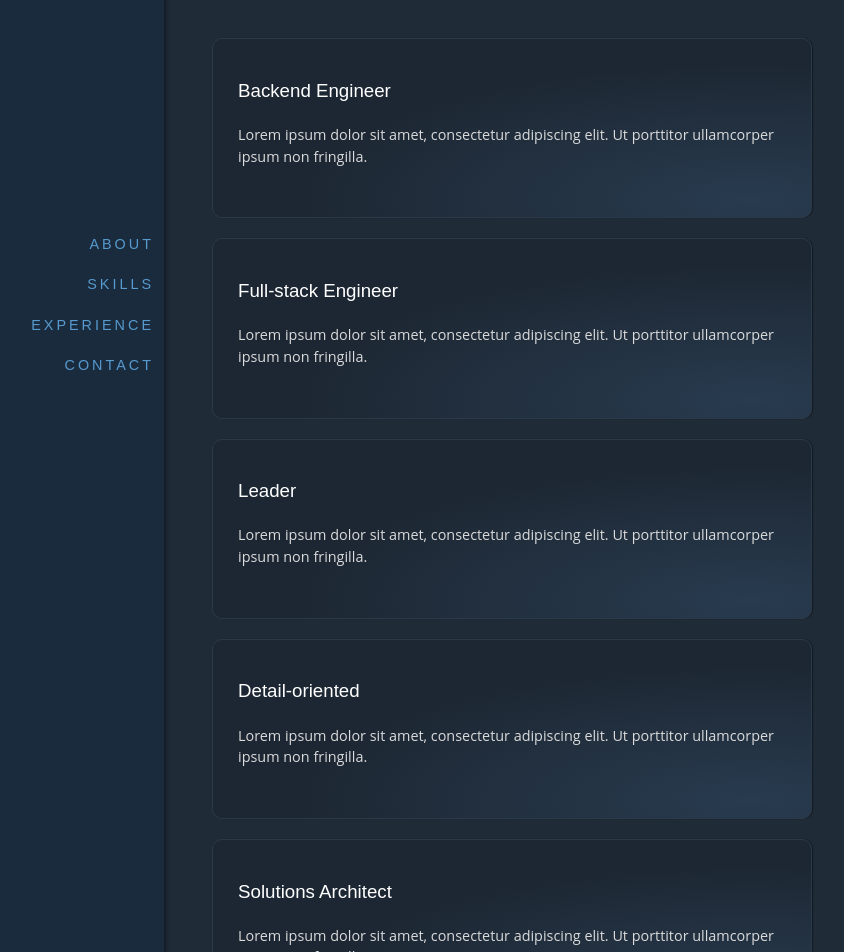
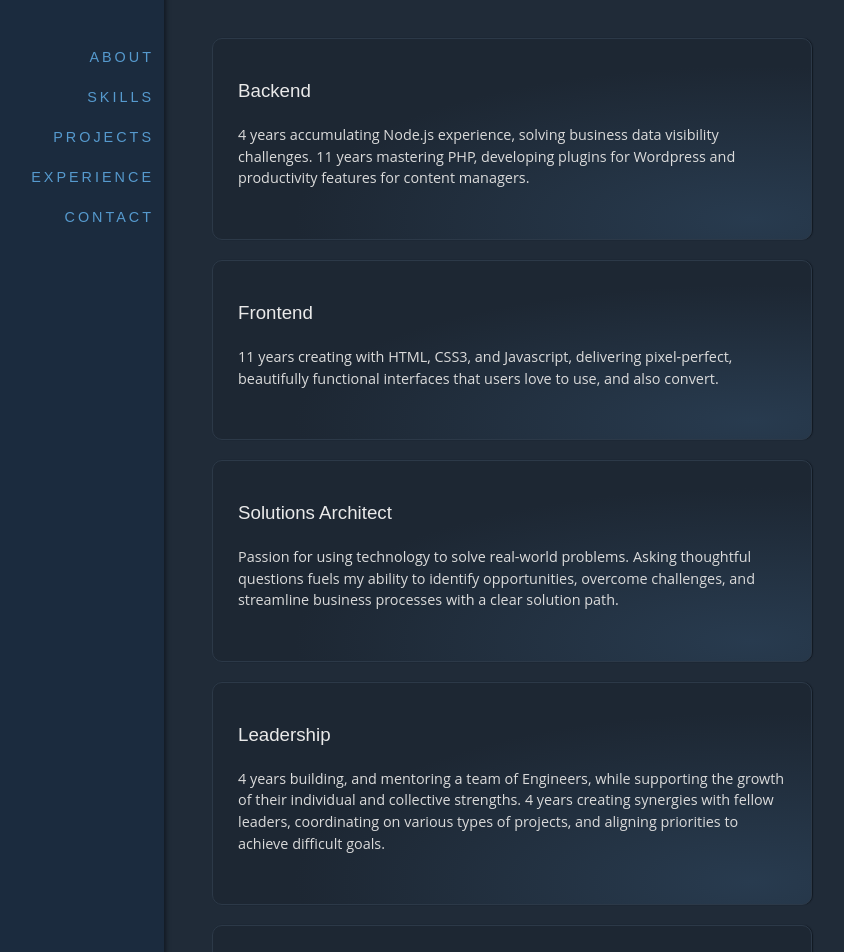
Before and after one commit to brucecastro/brucecastro.dev, a Nuxt app: page /skills in a window 1280 px wide. Shown: the part 140-1092 px from the top of the page, without its empty margins (240-1084 px from the left). Built offline with nearby package versions, Linux system fonts and the light colour scheme.

Commit message:
Add text to About, Skills, and Experience pages
- Small modifications to sidebar

```diff
--- a/assets/css/main.css
+++ b/assets/css/main.css
@@ -4,6 +4,10 @@ body {
   margin: 0;
   padding: 0;
   max-width: none;
+}
+
+h1, h2, h3, h4, h5, h6, strong {
+  color: #eaeaea
 }
 
 h1,
--- a/components/TheSidebar.vue
+++ b/components/TheSidebar.vue
@@ -19,10 +19,7 @@ aside {
 
   .brand {
     font-family: Sora, Arial, sans-serif;
-    text-transform: uppercase;
-    font-size: 1.1rem;
     letter-spacing: 1px;
-    text-align:center;
     user-select: none;
   }
 
--- a/components/menu.vue
+++ b/components/menu.vue
@@ -1,5 +1,5 @@
 <template>
-  <div :class="['menu', {active}]">
+  <div :class="['menu', { active }]">
     <div class="menu-btn" @click="toggleMenu">
       <span>&nbsp;</span>
     </div>
@@ -13,6 +13,11 @@
         <li>
           <NuxtLink to="/skills">
             Skills
+          </NuxtLink>
+        </li>
+        <li>
+          <NuxtLink to="/projects">
+            Projects
           </NuxtLink>
         </li>
         <li>
@@ -57,8 +62,8 @@ export default {
 .menu-items {
   display: flex;
   flex-direction: column;
-  justify-content:center;
   height: 100vh;
+  padding-top:110px;
 
   ul {
     list-style-type: none;
@@ -83,19 +88,19 @@ export default {
     position:absolute;
     top:0;
     left:0;
-    width: 50%;
+    width: 45%;
     flex-direction: row;
+    justify-content: end;
     padding-top:50px;
+    padding-right:20px;
     background-color: #1b2b3e;
     box-shadow: 1px 0px 4px 1px rgb(17, 25, 34);
-    transform: translate(-150%);
+    transform: translate(-130%);
     transition: transform 0.5s ease-in-out;
   }
 
   .active .menu-items {
     position: fixed;
-    display: flex;
-    left: 0;
     transform: translateX(0);
   }
 
--- a/pages/experience.vue
+++ b/pages/experience.vue
@@ -5,25 +5,31 @@
     <h2>Generous Industries</h2>
     <div class="subtitle"><span>Senior Full-Stack Engineer</span><span>Dec 2022 - Jul 2023</span></div>
     <ul>
-      <li>Technical Oversight</li>
-      <li>Node.js GCP serverless data pipelines</li>
-      <li>Rebuild site in Wordpress</li>
+      <li>Technical oversight of a development agency for a SaaS in the finance industry</li>
+      <li>Development of serverless data pipelines (Node.js, GCP)</li>
+      <li>Implementation of the marketing website on Wordpress (PHP, Javascript, Tailwind)</li>
     </ul>
     <h2>Born Again Media</h2>
     <div class="subtitle"><span>Tech Lead</span><span>2016 - 2022</span></div>
     <ul>
-      <li>In charge of production environment</li>
+      <li>In charge of the production environment for Wordpress sites generating +$10m in revenue</li>
+      <li>Design and implement business-critical tools for financial visibility, and other key-metric data tracking (Node.js, Vue)</li>
+      <li>Scale the development team from 1 to 4 engineers, and lead the team through encouraging feedback</li>
+      <li>Project planning and coordination with other teams</li>
     </ul>
     <div class="subtitle"><span>Senior Full-Stack Engineer</span><span>2016 - 2018</span></div>
     <ul>
-      <li>In charge of production environment</li>
+      <li>Full-stack development of Wordpress plugins and website features (PHP, Javascript and SASS)</li>
     </ul>
     <h2>Leadvia</h2>
     <div class="subtitle"><span>Senior Full-Stack Engineer</span><span>2011 - 2016</span></div>
     <ul>
-      <li>Wordpress plugin development</li>
-      <li>Site feature development</li>
+      <li>Full-stack development and DevOps for 5 Wordpress sites (EC2, PHP, Javascript, SASS)</li>
+      <li>Full-stack development of a Magento e-commerce platform</li>
+      <li>Development of 2 iOS apps for online marketplaces (Objective-C)</li>
     </ul>
+
+    <p class="notice">Please reach out for more details, or resume</p>
   </div>
 </template>
 
@@ -54,5 +60,12 @@
   ul {
     list-style-type: square;
   }
+
+  .notice {
+    margin-top:50px;
+    font-family: inherit;
+    font-size: 1rem;
+    text-align: center;
+  }
 }
 </style>
--- a/pages/index.vue
+++ b/pages/index.vue
@@ -1,26 +1,35 @@
+<!-- eslint-disable vue/singleline-html-element-content-newline -->
 <template>
-  <div>
+  <div class="about">
     <h1>Hi, I'm Bruce Castro.</h1>
-    <div>
     <p>
-        I'm a Sr. Full-Stack Engineer with 11 years of experience building solutions
-        for the web, empowering teams members to grow, and fostering a healthy
-        company culture through encouraging feedback and positive relationships.
+      I'm a Full-Stack Engineer (PHP, Node.js and Vue.js) with 11 years of
+      experience creating high-quality solutions for the web, and to support highly effective teams.
     </p>
     <p>
-        Lorem ipsum dolor sit amet, consectetur adipiscing elit. Donec nisl velit,
-        interdum id nunc at, sollicitudin semper arcu. Maecenas eget enim tempus,
-        dapibus turpis sagittis, interdum urna. Morbi rutrum enim non augue
-        bibendum, quis dignissim dui rhoncus. Nulla molestie est a eros luctus
-        scelerisque. Duis ut molestie est, vel tincidunt ante. Vestibulum felis
-        ligula, ultrices vitae sem vestibulum, faucibus pretium quam. Vestibulum
-        eu interdum arcu.
+      My experience with PHP has been largely with Wordpress, developing features and plugins
+      for production, high-revenue generating websites. On the other hand, Node.js has
+      been at the forefront of various business-critical projects I have built on
+      Serverless architecture (GCP). I also possess extensive Frontend experience with
+      Javascript and jQuery, and more recently in Vue.js.
     </p>
     <p>
-        Lorem ipsum dolor sit amet, consectetur adipiscing elit. Donec nisl velit,
-        interdum id nunc at, sollicitudin semper arcu. Maecenas eget enim tempus,
-        dapibus turpis sagittis, interdum urna.
+      Finally, I am familiar with scaling a development team, its resources and processes,
+      as well as coordinating with other leaders. As a leader I care about the wellbeing
+      of the team, believe in empathic communication, spend time to mentor others,
+      take ownership of the projects I work on, foster innovation,
+      and strongly support a healthy culture through encouraging feedback, clear communication,
+      and positive relationships.
+    </p>
+    <p>
+      I invite you to see my <NuxtLink to="/experience">experience</NuxtLink> in more detail,
+      or explore a few recent <NuxtLink to="/projects">projects</NuxtLink>.
     </p>
   </div>
-  </div>
 </template>
+
+<style>
+.about p {
+  text-align: justify;
+}
+</style>
--- /dev/null
+++ b/pages/projects.vue
@@ -0,0 +1,5 @@
+<template>
+  <div>
+    Projects go here
+  </div>
+</template>
--- a/pages/skills.vue
+++ b/pages/skills.vue
@@ -3,28 +3,51 @@
     <h1>Skills.</h1>
     <ul class="skills">
       <li>
-        <h3>Backend Engineer</h3>
-        <p>Lorem ipsum dolor sit amet, consectetur adipiscing elit. Ut porttitor ullamcorper ipsum non fringilla.</p>
+        <h3>Backend</h3>
+        <p>
+          4 years accumulating Node.js experience, solving business data visibility challenges.
+          11 years mastering PHP, developing plugins for Wordpress
+          and productivity features for content managers.
+        </p>
       </li>
       <li>
-        <h3>Full-stack Engineer</h3>
-        <p>Lorem ipsum dolor sit amet, consectetur adipiscing elit. Ut porttitor ullamcorper ipsum non fringilla.</p>
+        <h3>Frontend</h3>
+        <p>
+          11 years creating with HTML, CSS3, and Javascript, delivering pixel-perfect,
+          beautifully functional interfaces that users love to use, and also convert.
+        </p>
       </li>
       <li>
-        <h3>Leader</h3>
-        <p>Lorem ipsum dolor sit amet, consectetur adipiscing elit. Ut porttitor ullamcorper ipsum non fringilla.</p>
+        <h3>Solutions Architect</h3>
+        <p>
+          Passion for using technology to solve real-world problems. Asking thoughtful questions fuels my
+          ability to identify opportunities, overcome challenges, and streamline business processes
+          with a clear solution path.
+        </p>
+      </li>
+      <li>
+        <h3>Leadership</h3>
+        <p>
+          4 years building, and mentoring a team of Engineers, while supporting the growth of
+          their individual and collective strengths.
+          4 years creating synergies with fellow leaders, coordinating on various types of projects,
+          and aligning priorities to achieve difficult goals.
+        </p>
       </li>
       <li>
         <h3>Detail-oriented</h3>
-        <p>Lorem ipsum dolor sit amet, consectetur adipiscing elit. Ut porttitor ullamcorper ipsum non fringilla.</p>
+        <p>
+          Writing clean, testable code, and adhering to best practices as much as possible.
+          Understanding the importance of well-written documentation to persist knowledge, and
+          break down complexity for stakeholders.
+        </p>
       </li>
       <li>
-        <h3>Solutions Architect</h3>
-        <p>Lorem ipsum dolor sit amet, consectetur adipiscing elit. Ut porttitor ullamcorper ipsum non fringilla.</p>
-      </li>
-      <li>
-        <h3>Website Optimization</h3>
-        <p>Lorem ipsum dolor sit amet, consectetur adipiscing elit. Ut porttitor ullamcorper ipsum non fringilla.</p>
+        <h3>Speed Optimization</h3>
+        <p>
+          Expert in all aspects of page speed performance analysis and optimization.
+          From caching and CDN configuration, all the way to asset bundling, and lazy-loading.
+        </p>
       </li>
     </ul>
   </div>
```
Lines whose indentation alone changed are shown as unchanged.
